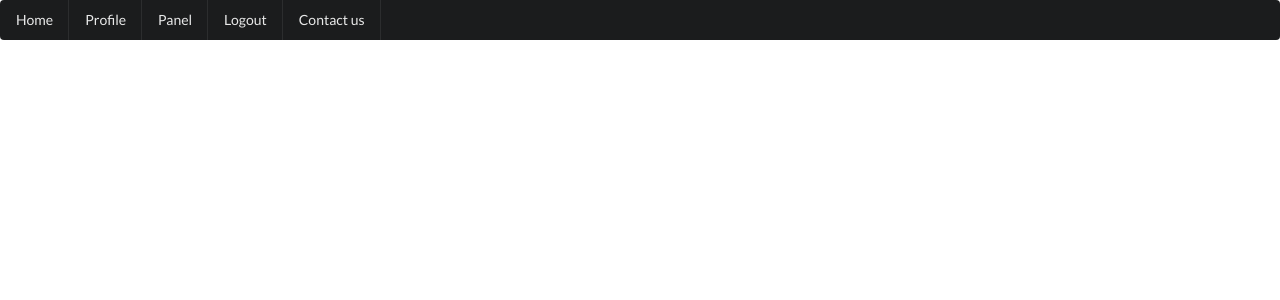
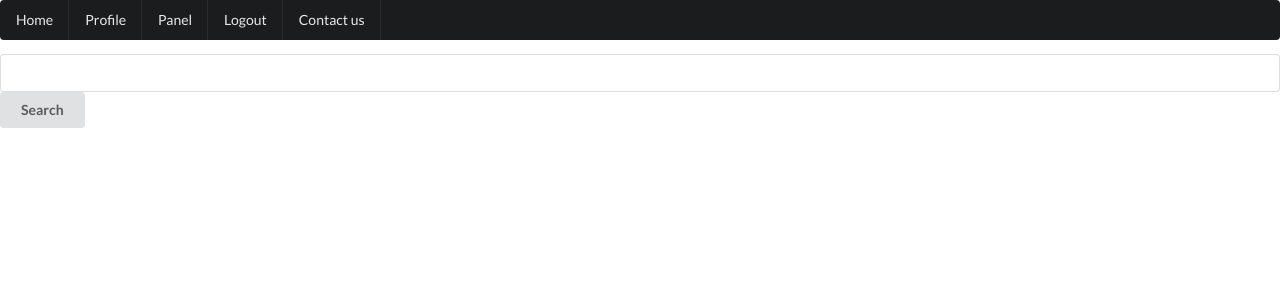
Before and after one commit to Mfary/webelopers, a Django app: page /courses/ in a window 1280 px wide. Shown: the top 300 px of the page. Run offline with Django 3.2, Linux system fonts and the light colour scheme; the visitor is signed in with stand-in values (Sample User, id 1); data that the repository does not hold is empty.

Commit message:
Add search form

```diff
--- a/templates/courses.html
+++ b/templates/courses.html
@@ -5,6 +5,11 @@
     </title>
 {% endblock %}
 {% block body %}
+    <form id="search_form" method="post" action="/courses/" class="ui form">
+        {% csrf_token %}
+        <input name="search_query">
+        <button type="submit" class="ui button" name="submit">Search</button>
+    </form>
     <div id="all_courses" class="ui divided relaxed list">
         {% for course in courses %}
             <div class="item {{ course.course_number }}_{{ course.group_number }}">
```
